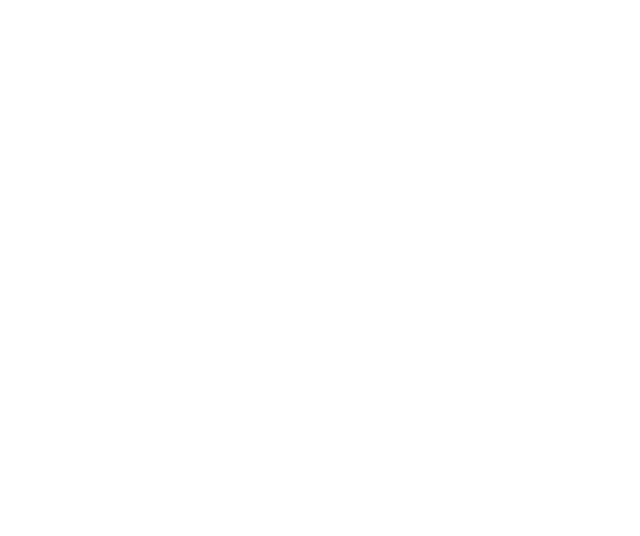
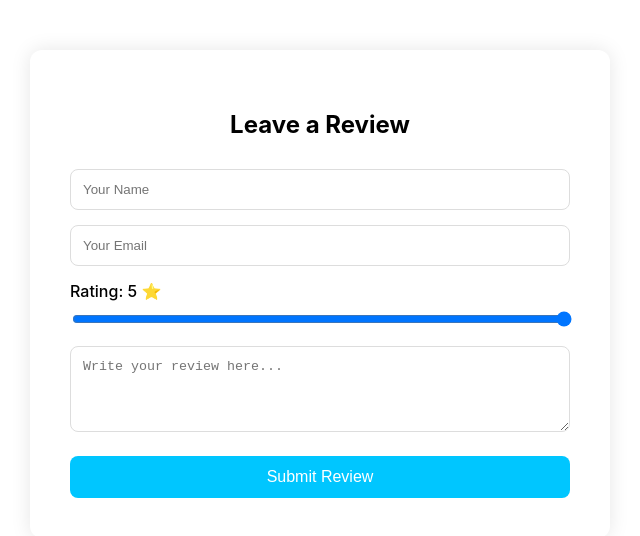
Before and after one commit to suchitsati-sasu/truvio-app, a React (Create React App) app: page /review in a window 1280 px wide. Before the commit this address had no page. Shown: the top 536 px of the page, without its empty margins (320-960 px from the left). Built offline with nearby package versions, Linux system fonts and the light colour scheme.

Commit message:
Add review system - form, database, dashboard

```diff
--- a/src/App.js
+++ b/src/App.js
@@ -2,6 +2,7 @@ import { BrowserRouter, Routes, Route } from 'react-router-dom'
 import Login from './pages/Login'
 import Signup from './pages/Signup'
 import Dashboard from './pages/Dashboard'
+import ReviewForm from './pages/ReviewForm'
 import LandingPage from './components/LandingPage'
 
 function App() {
@@ -12,6 +13,7 @@ function App() {
         <Route path="/login" element={<Login />} />
         <Route path="/signup" element={<Signup />} />
         <Route path="/dashboard" element={<Dashboard />} />
+        <Route path="/review" element={<ReviewForm />} />
       </Routes>
     </BrowserRouter>
   )
--- a/src/pages/Dashboard.js
+++ b/src/pages/Dashboard.js
@@ -3,34 +3,61 @@ import { supabase } from '../supabaseClient'
 
 export default function Dashboard() {
   const [user, setUser] = useState(null)
+  const [reviews, setReviews] = useState([])
 
   useEffect(() => {
     supabase.auth.getUser().then(({ data }) => {
       setUser(data.user)
     })
+    fetchReviews()
   }, [])
+
+  const fetchReviews = async () => {
+    const { data } = await supabase.from('reviews').select('*').order('created_at', { ascending: false })
+    if (data) setReviews(data)
+  }
 
   const handleLogout = async () => {
     await supabase.auth.signOut()
     window.location.href = '/login'
   }
 
+  const stars = (rating) => '⭐'.repeat(rating)
+
   return (
     <div style={{ maxWidth: '800px', margin: '50px auto', padding: '40px' }}>
       <div style={{ display: 'flex', justifyContent: 'space-between', alignItems: 'center', marginBottom: '40px' }}>
         <h1 style={{ color: '#00c6ff' }}>Truvio Dashboard</h1>
-        <button
-          onClick={handleLogout}
-          style={{ padding: '10px 20px', background: '#ff4444', color: 'white', border: 'none', borderRadius: '8px', cursor: 'pointer' }}
-        >
+        <button onClick={handleLogout} style={{ padding: '10px 20px', background: '#ff4444', color: 'white', border: 'none', borderRadius: '8px', cursor: 'pointer' }}>
           Logout
         </button>
       </div>
-      <div style={{ background: '#f8f9fa', padding: '30px', borderRadius: '12px' }}>
-        <h2>Welcome! 👋</h2>
-        <p>Email: {user?.email}</p>
-        <p style={{ color: '#718096', marginTop: '20px' }}>Your dashboard will be here. Reviews, customers — everything will show up here!</p>
+
+      <div style={{ background: '#f8f9fa', padding: '20px', borderRadius: '12px', marginBottom: '30px' }}>
+        <p>Welcome back! 👋 <strong>{user?.email}</strong></p>
       </div>
+
+      <div style={{ display: 'flex', justifyContent: 'space-between', alignItems: 'center', marginBottom: '20px' }}>
+        <h2>Reviews ({reviews.length})</h2>
+        <a href="/review" style={{ padding: '10px 20px', background: '#00c6ff', color: 'white', borderRadius: '8px', textDecoration: 'none' }}>
+          + Get Review Link
+        </a>
+      </div>
+
+      {reviews.length === 0 ? (
+        <p style={{ color: '#718096', textAlign: 'center', padding: '40px' }}>No reviews yet. Share your review link to get started!</p>
+      ) : (
+        reviews.map((review) => (
+          <div key={review.id} style={{ background: 'white', border: '1px solid #e2e8f0', borderRadius: '12px', padding: '20px', marginBottom: '15px' }}>
+            <div style={{ display: 'flex', justifyContent: 'space-between', marginBottom: '10px' }}>
+              <strong>{review.customer_name}</strong>
+              <span>{stars(review.rating)}</span>
+            </div>
+            <p style={{ color: '#4a5568', marginBottom: '8px' }}>{review.review_text}</p>
+            <small style={{ color: '#718096' }}>{review.customer_email}</small>
+          </div>
+        ))
+      )}
     </div>
   )
 }
--- /dev/null
+++ b/src/pages/ReviewForm.js
@@ -0,0 +1,83 @@
+import { useState } from 'react'
+import { supabase } from '../supabaseClient'
+
+export default function ReviewForm() {
+  const [name, setName] = useState('')
+  const [email, setEmail] = useState('')
+  const [rating, setRating] = useState(5)
+  const [reviewText, setReviewText] = useState('')
+  const [loading, setLoading] = useState(false)
+  const [submitted, setSubmitted] = useState(false)
+
+  const handleSubmit = async (e) => {
+    e.preventDefault()
+    setLoading(true)
+    const { error } = await supabase.from('reviews').insert([{
+      customer_name: name,
+      customer_email: email,
+      rating: rating,
+      review_text: reviewText
+    }])
+    if (!error) setSubmitted(true)
+    setLoading(false)
+  }
+
+  if (submitted) {
+    return (
+      <div style={{ maxWidth: '500px', margin: '100px auto', textAlign: 'center', padding: '40px' }}>
+        <h2 style={{ color: '#00c6ff' }}>Thank you! 🎉</h2>
+        <p>Your review has been submitted successfully!</p>
+      </div>
+    )
+  }
+
+  return (
+    <div style={{ maxWidth: '500px', margin: '50px auto', padding: '40px', boxShadow: '0 0 20px rgba(0,0,0,0.1)', borderRadius: '12px' }}>
+      <h2 style={{ textAlign: 'center', marginBottom: '30px' }}>Leave a Review</h2>
+      <form onSubmit={handleSubmit}>
+        <input
+          type="text"
+          placeholder="Your Name"
+          value={name}
+          onChange={(e) => setName(e.target.value)}
+          required
+          style={{ width: '100%', padding: '12px', marginBottom: '15px', borderRadius: '8px', border: '1px solid #ddd', boxSizing: 'border-box' }}
+        />
+        <input
+          type="email"
+          placeholder="Your Email"
+          value={email}
+          onChange={(e) => setEmail(e.target.value)}
+          required
+          style={{ width: '100%', padding: '12px', marginBottom: '15px', borderRadius: '8px', border: '1px solid #ddd', boxSizing: 'border-box' }}
+        />
+        <div style={{ marginBottom: '15px' }}>
+          <label style={{ display: 'block', marginBottom: '8px', fontWeight: '500' }}>Rating: {rating} ⭐</label>
+          <input
+            type="range"
+            min="1"
+            max="5"
+            value={rating}
+            onChange={(e) => setRating(parseInt(e.target.value))}
+            style={{ width: '100%' }}
+          />
+        </div>
+        <textarea
+          placeholder="Write your review here..."
+          value={reviewText}
+          onChange={(e) => setReviewText(e.target.value)}
+          required
+          rows={4}
+          style={{ width: '100%', padding: '12px', marginBottom: '20px', borderRadius: '8px', border: '1px solid #ddd', boxSizing: 'border-box', resize: 'vertical' }}
+        />
+        <button
+          type="submit"
+          disabled={loading}
+          style={{ width: '100%', padding: '12px', background: '#00c6ff', color: 'white', border: 'none', borderRadius: '8px', fontSize: '16px', cursor: 'pointer' }}
+        >
+          {loading ? 'Submitting...' : 'Submit Review'}
+        </button>
+      </form>
+    </div>
+  )
+}
```
